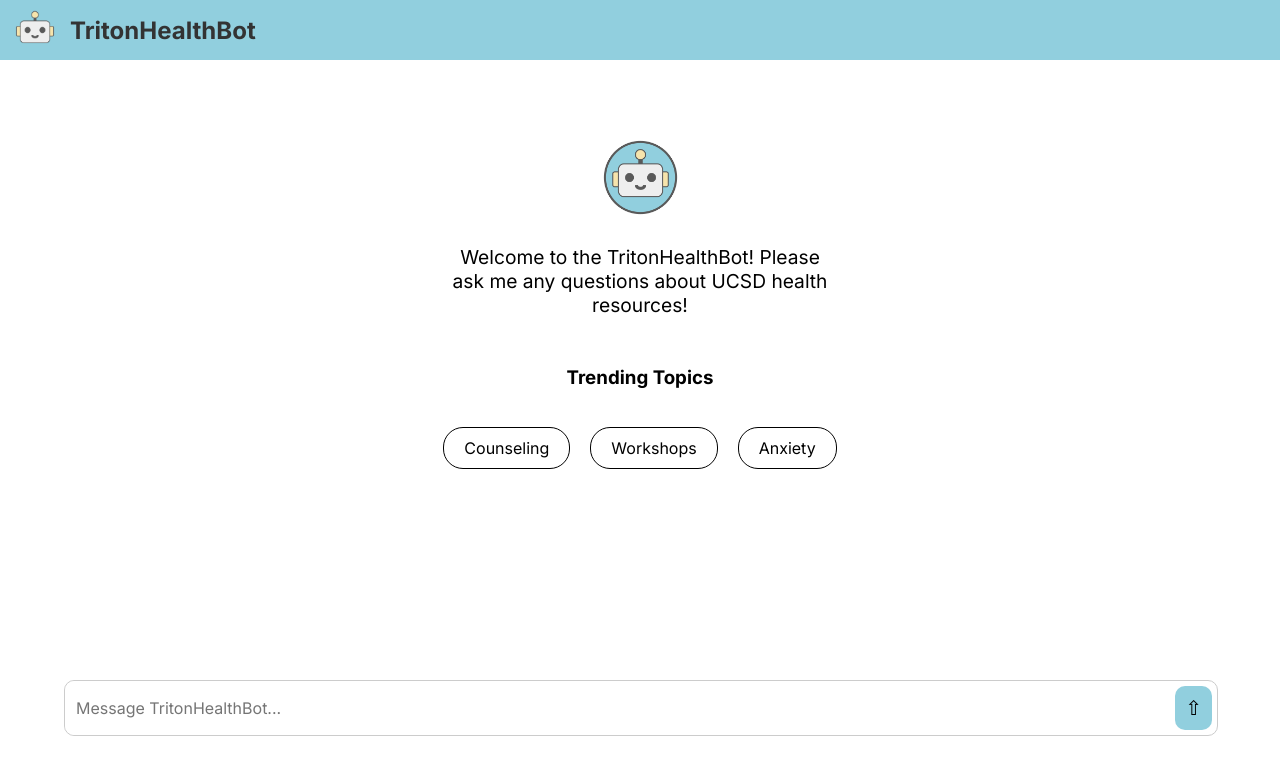
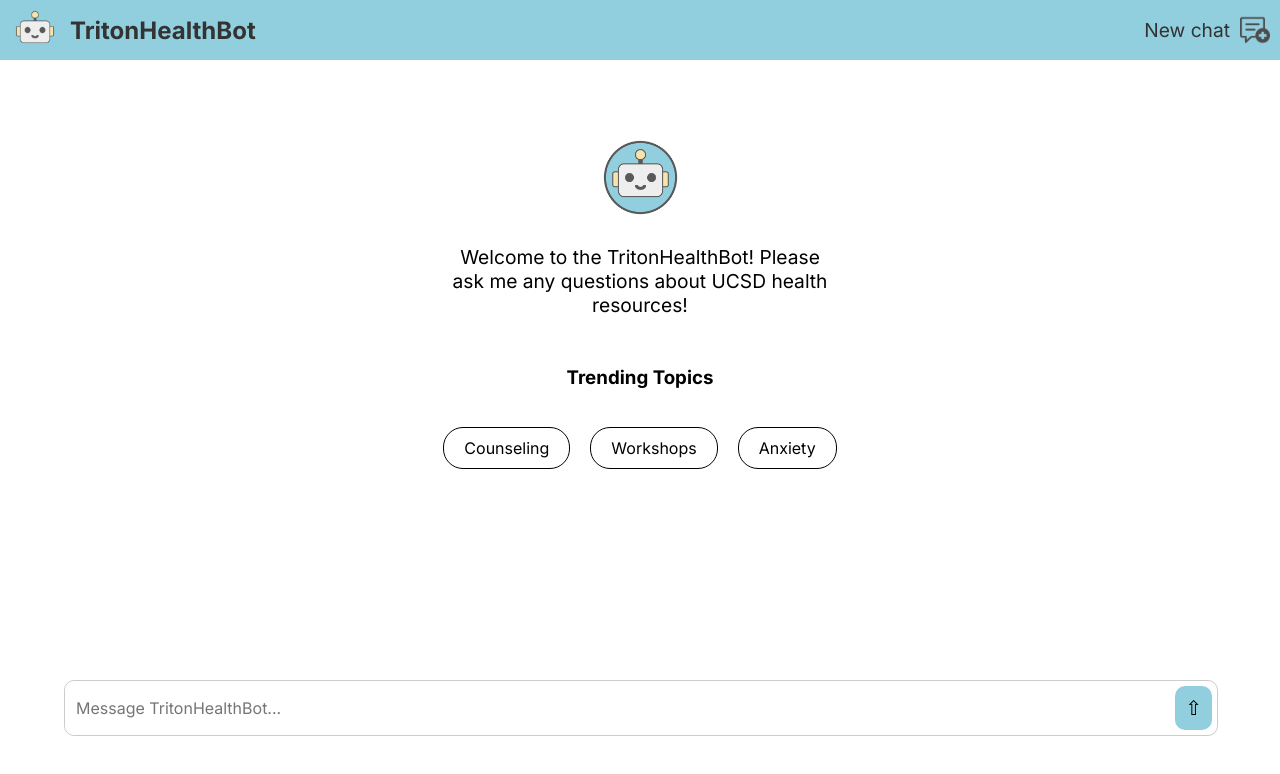
Before and after one commit to CSE210-TEAM2/team2-chatbot, a React (Create React App) app in the folder frontend/: page / in a window 1280 px wide. Shown: the top 774 px of the page. Built offline with nearby package versions, Linux system fonts and the light colour scheme.

Commit message:
Add NewChatButton to Header

```diff
--- a/frontend/src/components/Header.js
+++ b/frontend/src/components/Header.js
@@ -1,11 +1,13 @@
 import logo from '../media/img/logo.png'
 import styles from '../styles/components/Header.module.css';
+import NewChatButton from './NewChatButton';
 
 function Header() {
   return (
     <div className={styles.header}>
       <img src={logo} alt="logo" />
       <div className={styles.text}>TritonHealthBot</div>
+      <NewChatButton />
     </div>
   );
 }
--- /dev/null
+++ b/frontend/src/components/NewChatButton.js
@@ -0,0 +1,22 @@
+import React from 'react';
+import newChat from '../media/img/new-chat.png'
+import styles from '../styles/components/NewChatButton.module.css'; // Import your CSS file
+
+const handleSubmit = () => {
+  // Logic to handle the clearing chat history
+  // This could be an API call or some other action
+
+};
+
+const NewChatButton = () => {
+  return (
+    <div className={styles.newChatButton}>
+      <button onClick={handleSubmit}>
+        <p>New chat</p>
+        <img src={newChat} alt="new chat" />
+      </button>
+    </div>
+  );
+};
+
+export default NewChatButton;
--- /dev/null
+++ b/frontend/src/styles/components/NewChatButton.module.css
@@ -0,0 +1,27 @@
+.newChatButton {
+  display: inline-flex;
+  margin-left: auto;
+  padding-right: 10px;
+}
+
+.newChatButton button {
+  display: inline-flex;
+  background: var(--primary-color);
+  border: none;
+  cursor: pointer;
+  align-items: center;
+  padding: 0;
+}
+
+.newChatButton img {
+  width: 30px;
+  padding: 0;
+}
+
+.newChatButton p {
+  font-family: Inter;
+  font-size: 1.2rem; /* Adjust the size as needed */
+  color: #333; /* Assuming a dark text color */
+  margin: 0;
+  padding-right: 10px;
+}
```
Also changed, not shown: frontend/src/media/img/new-chat.png (added).
